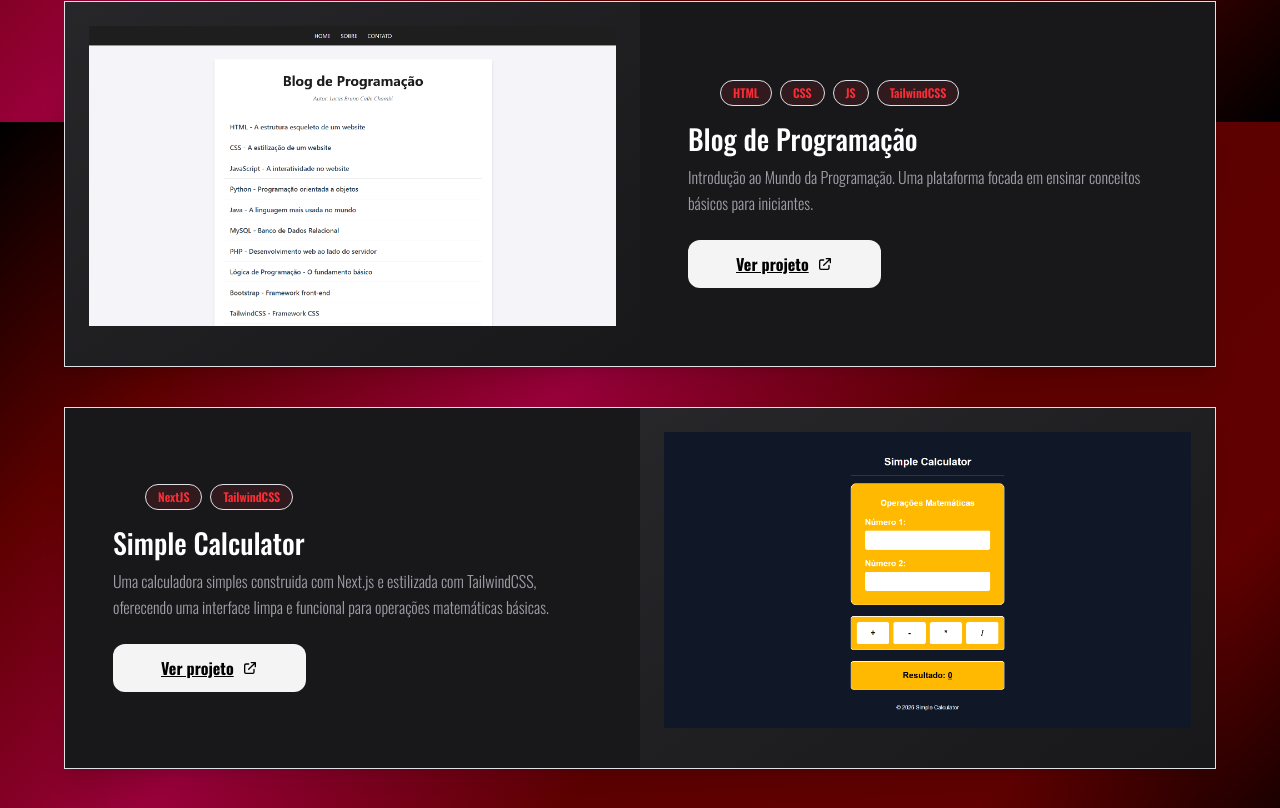
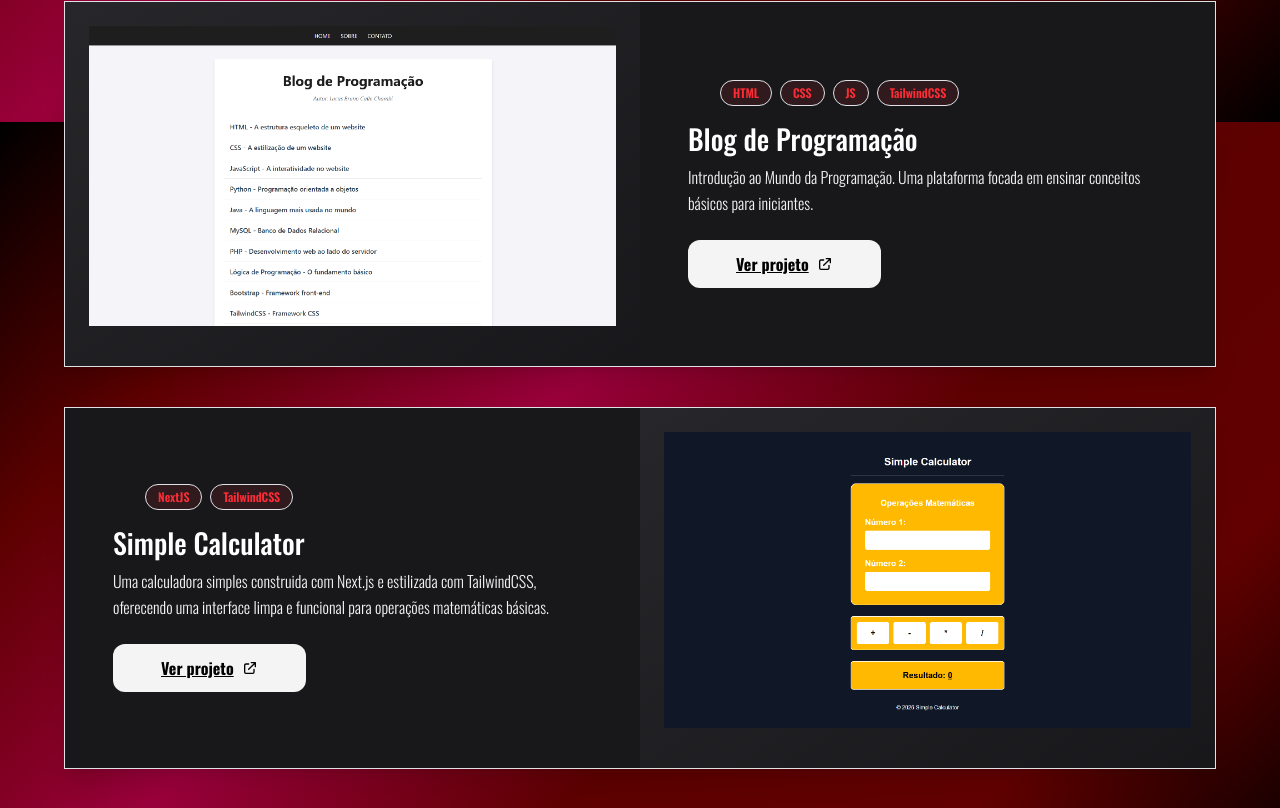
Before and after one commit to LokiiiGo/portifolio-lucas-chambi, a React (Vite) app: page / in a window 1280 px wide. Shown: the part 2278-3086 px from the top of the page. Built offline with nearby package versions, Linux system fonts and the light colour scheme.

Commit message:
Alterando a cor da descrição no componente Projetos

```diff
--- a/src/components/Projetos.jsx
+++ b/src/components/Projetos.jsx
@@ -77,7 +77,7 @@ function Projetos() {
                   <h3 className="text-xl sm:text-2xl lg:text-3xl font-bold mb-2 text-foreground">
                     {projeto.title}
                   </h3>
-                  <p className="text-zinc-400 text-sm sm:text-base mb-4 sm:mb-6 leading-relaxed">
+                  <p className="text-zinc-100 text-sm sm:text-base mb-4 sm:mb-6 leading-relaxed">
                     {projeto.description}
                   </p>
 
```
